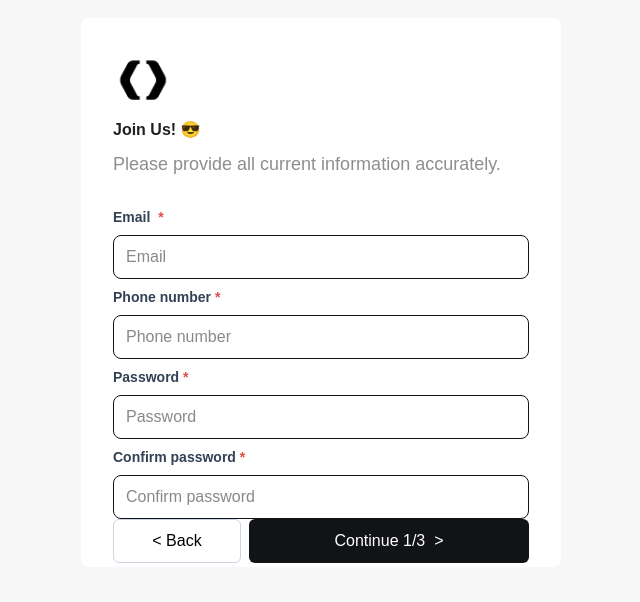
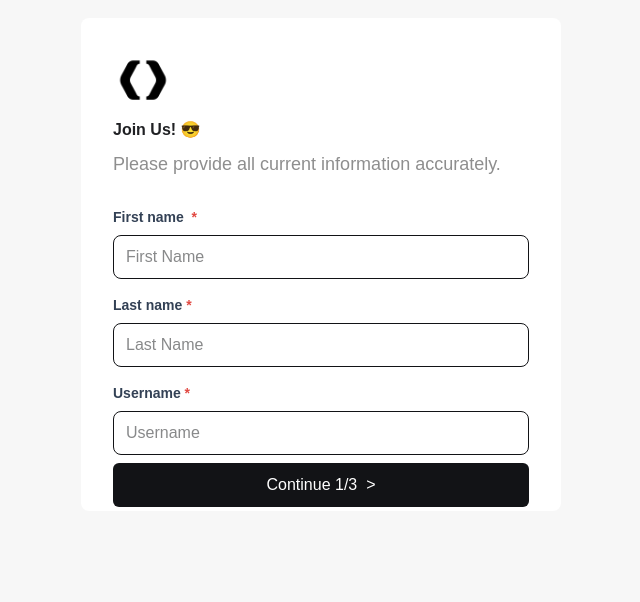
Before and after one commit to B-Munkhjin/Multi-step-form, a Next.js app: page / in a window 1280 px wide. Shown: the part 164-766 px from the top of the page, without its empty margins (319-959 px from the left). Built offline with nearby package versions, Linux system fonts and the light colour scheme.

Commit message:
first step error

```diff
--- a/src/app/components/Button.jsx
+++ b/src/app/components/Button.jsx
@@ -1,4 +1,4 @@
 export const Button = (props) => {
-  const { text } = props;
-  return <button>{text}</button>;
+  const { text, onClick } = props;
+  return <button onClick={onClick}>{text}</button>;
 };
--- a/src/app/components/Content.jsx
+++ /dev/null
@@ -1,16 +0,0 @@
-import { Input } from "./Input";
-export const Content = (props) => {
-  const { name, placeholder, requirement, error, onchange } = props;
-  return (
-    <div className="flex flex-col gap-2">
-      <div className="flex w-full">
-        <h1 className="font-semibold text-sm text-[#334155]">{name}</h1>
-        <h1 className="font-semibold text-sm text-[#E14942]">&nbsp;*</h1>
-      </div>
-      <Input placeholder={placeholder} />
-    </div>
-  );
-};
-
-//props damjuulj utgaa avna
-// first second dtr bga buh yma content gdg component-eer bagasgaj bichne
--- a/src/app/components/Input.jsx
+++ b/src/app/components/Input.jsx
@@ -1,9 +1,12 @@
 export const Input = (props) => {
-  const { placeholder } = props;
+  const { placeholder, type, inputName, onChange } = props;
   return (
     <input
-      className="w-full h-11 rounded-lg border p-3 text-[#121316]"
+      className="w-full h-11 rounded-lg border p-3 text-[#121316] "
       placeholder={placeholder}
+      type={type}
+      name={inputName}
+      onChange={onChange}
     ></input>
   );
 };
--- a/src/app/components/first.jsx
+++ b/src/app/components/first.jsx
@@ -1,21 +1,106 @@
+"use client";
 import { Button } from "./Button";
 import { Input } from "./Input";
+import { useState } from "react";
+
 export const First = () => {
+  const [data, setData] = useState({
+    firstName: "",
+    lastName: "",
+    userName: "",
+  });
+  const [error, setError] = useState({
+    firstName: "",
+    lastName: "",
+    userName: "",
+  });
+
+  console.log("error: ", error);
+
+  const handleChange = (e) => {
+    setData((prev) => ({ ...prev, [e.target.name]: e.target.value }));
+  };
+  // (/^[а-яА-ЯӨөҮүЁё\s-]+$/.test(formData.firstName))
+  const onSubmit = () => {
+    if (data.firstName === "") {
+      setError((prev) => ({
+        ...prev,
+        firstName: "First name cannot be empty.",
+      }));
+    } else if (/[^a-zA-Z]/.test(data.firstName)) {
+      setError((prev) => ({
+        ...prev,
+        firstName: "First name cannot contain special characters or numbers.",
+      }));
+    } else {
+      setError((prev) => ({
+        ...prev,
+        firstName: "",
+      }));
+    }
+
+    if (data.lastName === "") {
+      setError((prev) => ({
+        ...prev,
+        lastName: "First name cannot be empty.",
+      }));
+    } else if (/[^a-zA-Z]/.test(data.lastName)) {
+      setError((prev) => ({
+        ...prev,
+        lastName: "Last name cannot contain special characters or numbers.",
+      }));
+    } else {
+      setError((prev) => ({
+        ...prev,
+        lastName: "",
+      }));
+    }
+
+    if (data.userName === "") {
+      setError((prev) => ({
+        ...prev,
+        userName: "First name cannot be empty.",
+      }));
+    } else if (/[^a-zA-Z]/.test(data.userName)) {
+      setError((prev) => ({
+        ...prev,
+        userName: "First name cannot contain special characters or numbers.",
+      }));
+    } else {
+      setError((prev) => ({
+        ...prev,
+        userName: "",
+      }));
+    }
+  };
+
   return (
     <div className="flex flex-col justify-between">
-      <div className="flex flex-col gap-2">
+      <div className="flex flex-col gap-2 ">
         <div className="flex w-full">
           <h1 className="font-semibold text-sm text-[#334155]">First name</h1>
           <h1 className="font-semibold text-sm text-[#E14942]">&nbsp; *</h1>
         </div>
-        <Input placeholder="First Name" />
+        <Input
+          placeholder="First Name"
+          type="text"
+          inputName="firstName"
+          onChange={handleChange}
+        />
+        <p className="text-[#E14942] text-sm">{error.firstName}</p>
 
         <div className="flex flex-col gap-2">
           <div className="flex w-full">
             <h1 className="font-semibold text-sm text-[#334155]">Last name</h1>
             <h1 className="font-semibold text-sm text-[#E14942]">&nbsp;*</h1>
           </div>
-          <Input placeholder="Last Name" />
+          <Input
+            placeholder="Last Name"
+            type="text"
+            inputName="lastName"
+            onChange={handleChange}
+          />
+          <p className="text-[#E14942] text-sm">{error.lastName}</p>
         </div>
 
         <div className="flex flex-col gap-2">
@@ -23,14 +108,19 @@ export const First = () => {
             <h1 className="font-semibold text-sm text-[#334155]">Username</h1>
             <h1 className="font-semibold text-sm text-[#E14942]">&nbsp;*</h1>
           </div>
-          <Input placeholder="Username" />
+          <Input
+            placeholder="Username"
+            type="text"
+            inputName="userName"
+            onChange={handleChange}
+          />
+          <p className="text-[#E14942] text-sm">{error.userName}</p>
         </div>
       </div>
       <div>
-        <Button
-          className="text-base rounded-md bg-[#121316] w-full text-white py-2.5 px-3 flex justify-center"
-          text="Continue 2/3&nbsp; &gt;"
-        />
+        <div className=" bg-[#121316] w-full text-white py-2.5 px-3 flex justify-center text-base rounded-md">
+          <Button text="Continue 1/3&nbsp; &gt;" onClick={onSubmit} />
+        </div>
       </div>
     </div>
   );
--- a/src/app/components/second.jsx
+++ b/src/app/components/second.jsx
@@ -1,5 +1,7 @@
+"use client";
 import { Button } from "./Button";
 import { Input } from "./Input";
+import { useState } from "react";
 
 export const Second = () => {
   const text2 = "Continue 2/3&nbsp; &gt;";
@@ -10,7 +12,7 @@ export const Second = () => {
           <h2 className="font-semibold text-sm text-[#334155]">Email</h2>
           <h2 className="font-semibold text-sm text-[#E14942]">&nbsp; *</h2>
         </div>
-        <Input placeholder="Email" />
+        <Input placeholder="Email" type="" inputName="email" />
 
         <div className="flex flex-col gap-2">
           <div className="flex w-full">
@@ -19,7 +21,11 @@ export const Second = () => {
             </h2>
             <h2 className="font-semibold text-sm text-[#E14942]">&nbsp;*</h2>
           </div>
-          <Input placeholder="Phone number" />
+          <Input
+            placeholder="Phone number"
+            type="number"
+            inputName="phoneNumber"
+          />
         </div>
 
         <div className="flex flex-col gap-2">
@@ -27,7 +33,7 @@ export const Second = () => {
             <h2 className="font-semibold text-sm text-[#334155]">Password</h2>
             <h2 className="font-semibold text-sm text-[#E14942]">&nbsp;*</h2>
           </div>
-          <Input placeholder="Password" />
+          <Input placeholder="Password" type="number" inputName="password" />
         </div>
         <div className="flex flex-col gap-2">
           <div className="flex w-full">
@@ -36,7 +42,11 @@ export const Second = () => {
             </h2>
             <h2 className="font-semibold text-sm text-[#E14942]">&nbsp;*</h2>
           </div>
-          <Input placeholder="Confirm password" />
+          <Input
+            placeholder="Confirm password"
+            type="number"
+            inputName="confirmPassword"
+          />
         </div>
       </div>
       <div className="flex gap-2 ">
@@ -44,7 +54,7 @@ export const Second = () => {
           <Button text="&lt; Back" />
         </div>
         <div className="flex justify-center bg-[#121316] text-white w-70 py-2.5 px-1 text-base rounded-md font-medium">
-          <Button text="Continue 1/3&nbsp; &gt;" />
+          <Button text="Continue 2/3&nbsp; &gt;" />
         </div>
       </div>
     </div>
--- a/src/app/page.jsx
+++ b/src/app/page.jsx
@@ -18,8 +18,8 @@ export default function Home() {
       </div>
       <div className="flex flex-col">
         <div className="relative top-7">
-          {/* <First /> */}
-          <Second />
+          <First />
+          {/* <Second /> */}
         </div>
       </div>
     </div>
```
